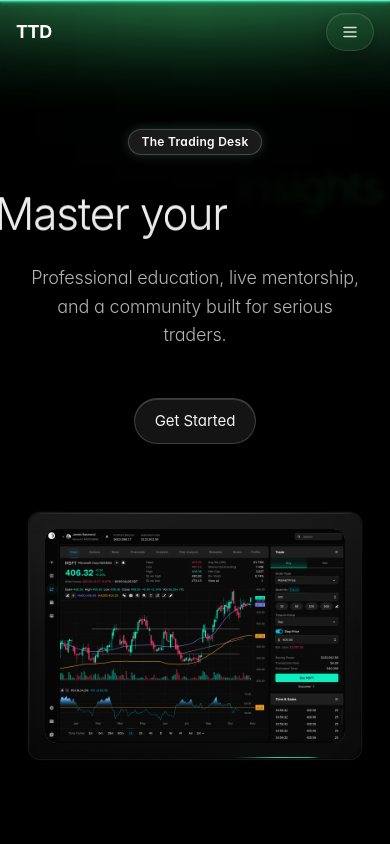
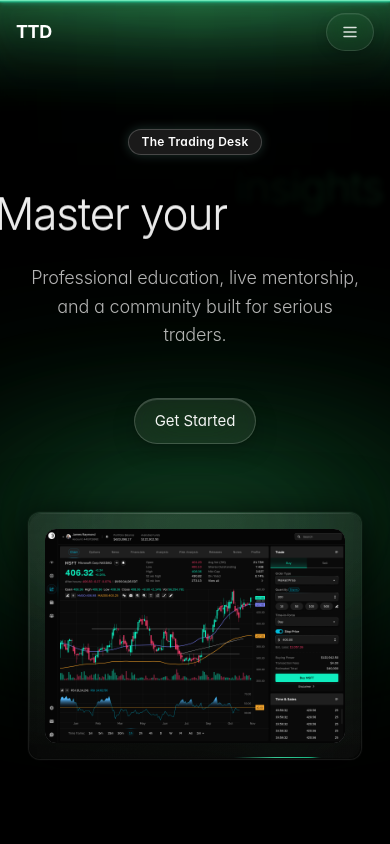
Before and after one commit to arjunbellur/the-trading-desk-site, a React (Vite) app: page / in a window 390 px wide. Shown: the top 844 px of the page. Built offline with nearby package versions, Linux system fonts and the light colour scheme.

Commit message:
Implement proper mobile performance optimizations: Surgical CSS optimizations, responsive lamp effects, and unified device experience

```diff
--- a/src/index.css
+++ b/src/index.css
@@ -1701,3 +1701,52 @@
 .animate-pulse-glow-tertiary {
   animation: pulse-glow-tertiary 20s ease-in-out infinite;
 }
+
+/* Mobile Performance Optimizations */
+@media (max-width: 768px) {
+  /* Essential overflow control */
+  html, body {
+    overflow-x: hidden;
+    -webkit-overflow-scrolling: touch;
+  }
+
+  /* Reduce glow animation intensity for better performance */
+  .animate-pulse-glow {
+    animation-duration: 8s !important;
+    opacity: 0.4 !important;
+  }
+
+  .animate-pulse-glow-secondary {
+    animation-duration: 12s !important;
+    opacity: 0.3 !important;
+  }
+
+  .animate-pulse-glow-tertiary {
+    animation-duration: 16s !important;
+    opacity: 0.2 !important;
+  }
+
+  /* Optimize border beam for stability */
+  .animate-border-beam {
+    animation-duration: 12s !important;
+  }
+
+  /* Slower marquee for better readability */
+  .animate-marquee {
+    animation-duration: 40s !important;
+  }
+
+  /* Reduce blur intensity for better performance */
+  .animate-shimmer-pan {
+    animation-duration: 8s !important;
+  }
+
+  /* Optimize floating animations */
+  .animate-float {
+    animation-duration: 6s !important;
+  }
+
+  .animate-orb-float {
+    animation-duration: 8s !important;
+  }
+}
--- a/src/pages/Index.tsx
+++ b/src/pages/Index.tsx
@@ -280,42 +280,39 @@ const Index = () => {
 
             {/* Hero Image Placeholder with neon tracking border */}
             <div className="tm-layout-hero__image relative">
-              {/* Magic UI Glow Pulse Background - Disabled on mobile for performance */}
-              <div className="hidden md:block absolute top-0 left-0 right-0 h-4/5 flex items-start justify-center">
+              {/* Magic UI Glow Pulse Background - Optimized for all devices */}
+              <div className="absolute top-0 left-0 right-0 h-4/5 flex items-start justify-center">
                                   <div className="absolute w-[200%] h-[140%] -z-10 -top-16">
-                  {/* Outer diffuse glow */}
+                    {/* Outer diffuse glow - optimized */}
                     <div
-                    className="absolute inset-0 rounded-full opacity-2"
+                      className="absolute inset-0 rounded-full opacity-1 md:opacity-2 animate-pulse-glow"
                       style={{
                         background: `radial-gradient(ellipse 120% 90% at center 20%, #22c55e 0%, transparent 60%)`,
-                      filter: 'blur(150px)',
-                      animation: 'pulse-glow 12s ease-in-out infinite'
+                        filter: 'blur(100px)',
                       }}
                     />
-                  {/* Mid-range neon glow */}
+                    {/* Mid-range neon glow - optimized */}
                     <div
-                    className="absolute inset-8 rounded-full opacity-1.5"
+                      className="absolute inset-8 rounded-full opacity-0.8 md:opacity-1.5 animate-pulse-glow-secondary"
                       style={{
                         background: `radial-gradient(ellipse 100% 75% at center 15%, #4ade80 0%, transparent 50%)`,
-                      filter: 'blur(120px)',
-                      animation: 'pulse-glow-secondary 16s ease-in-out infinite'
+                        filter: 'blur(80px)',
                       }}
                     />
-                  {/* Inner bright core */}
+                    {/* Inner bright core - optimized */}
                     <div
-                    className="absolute inset-16 rounded-full opacity-12"
+                      className="absolute inset-16 rounded-full opacity-8 md:opacity-12 animate-pulse-glow-tertiary"
                       style={{
                         background: `radial-gradient(ellipse 80% 60% at center 10%, #86efac 0%, transparent 40%)`,
-                      filter: 'blur(80px)',
-                      animation: 'pulse-glow-tertiary 20s ease-in-out infinite'
+                        filter: 'blur(60px)',
                       }}
                     />
-                  {/* Ultra-soft ambient */}
+                    {/* Ultra-soft ambient - desktop only for performance */}
                     <div
-                    className="absolute inset-4 rounded-full opacity-5"
+                      className="hidden md:block absolute inset-4 rounded-full opacity-5"
                       style={{
                         background: `radial-gradient(ellipse 140% 100% at center 25%, #22c55e 0%, transparent 70%)`,
-                      filter: 'blur(200px)',
+                        filter: 'blur(150px)',
                         animation: 'pulse-glow 15s ease-in-out infinite reverse'
                       }}
                     />
```
Also changed, not shown: src/components/sections/HeroSection.tsx (+35 -38 lines). Lines whose indentation alone changed are shown as unchanged.
